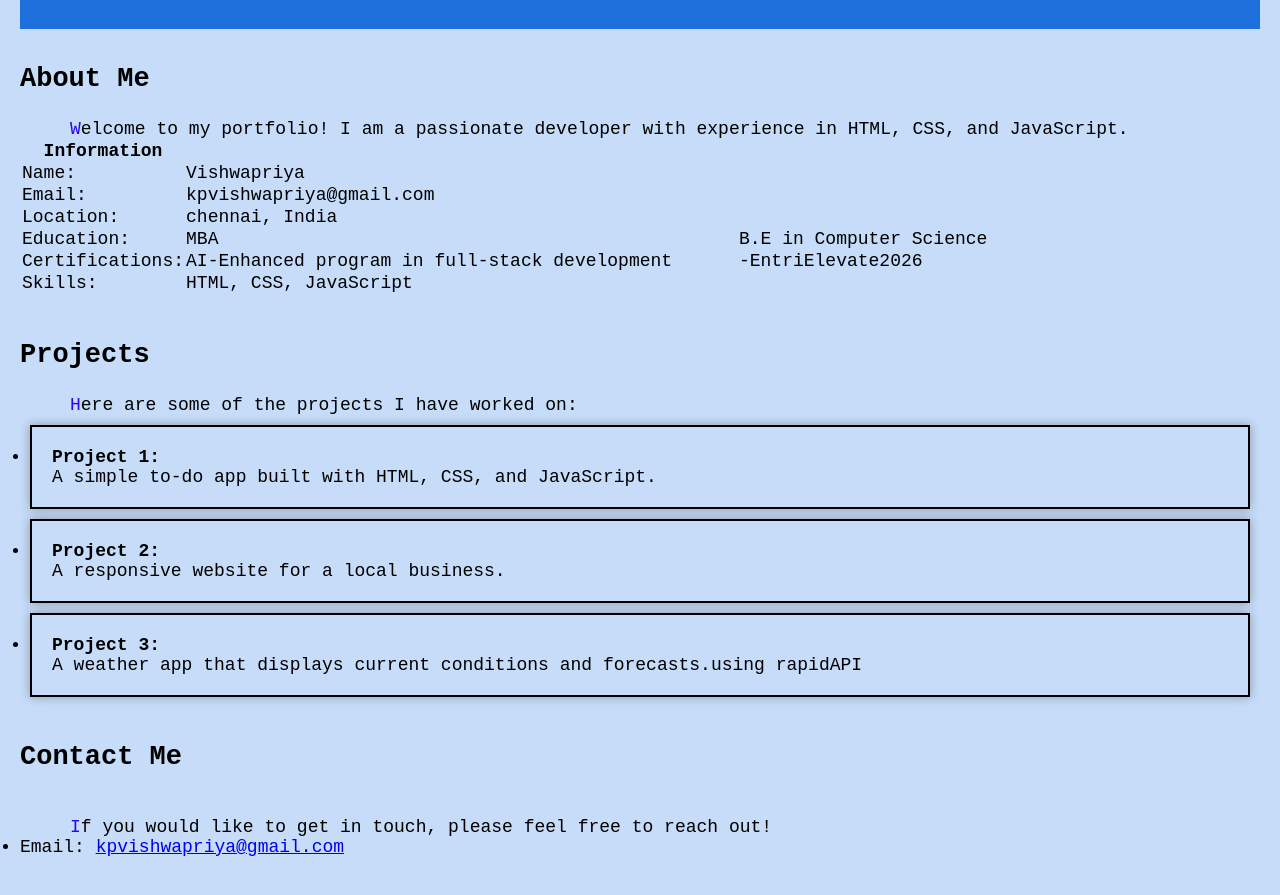
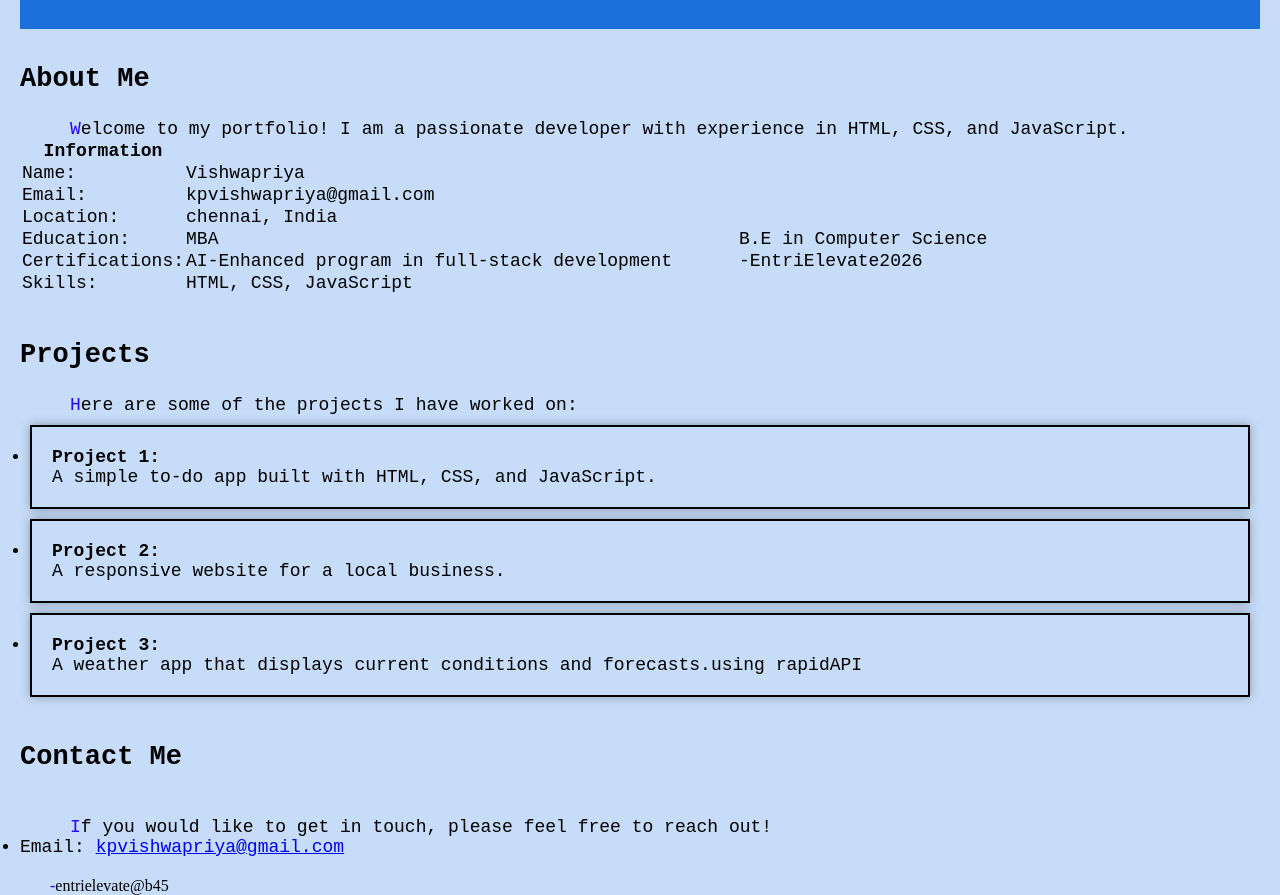
Before and after one commit to kpvishwapriya/myportfolio, a plain HTML site: page index.html in a window 1280 px wide. Shown: the part 185-1080 px from the top of the page. Drawn offline with Linux system fonts and the light colour scheme.

Commit message:
Fix HTML structure and formatting issues

```diff
--- a/index.html
+++ b/index.html
@@ -71,5 +71,9 @@
             </ul>
         </div>
     </section>
+    <footer style="margin-right:100px">
+        <p> -entrielevate@b45 </p>
+    </footer>
+
 </body>
 </html>
```
